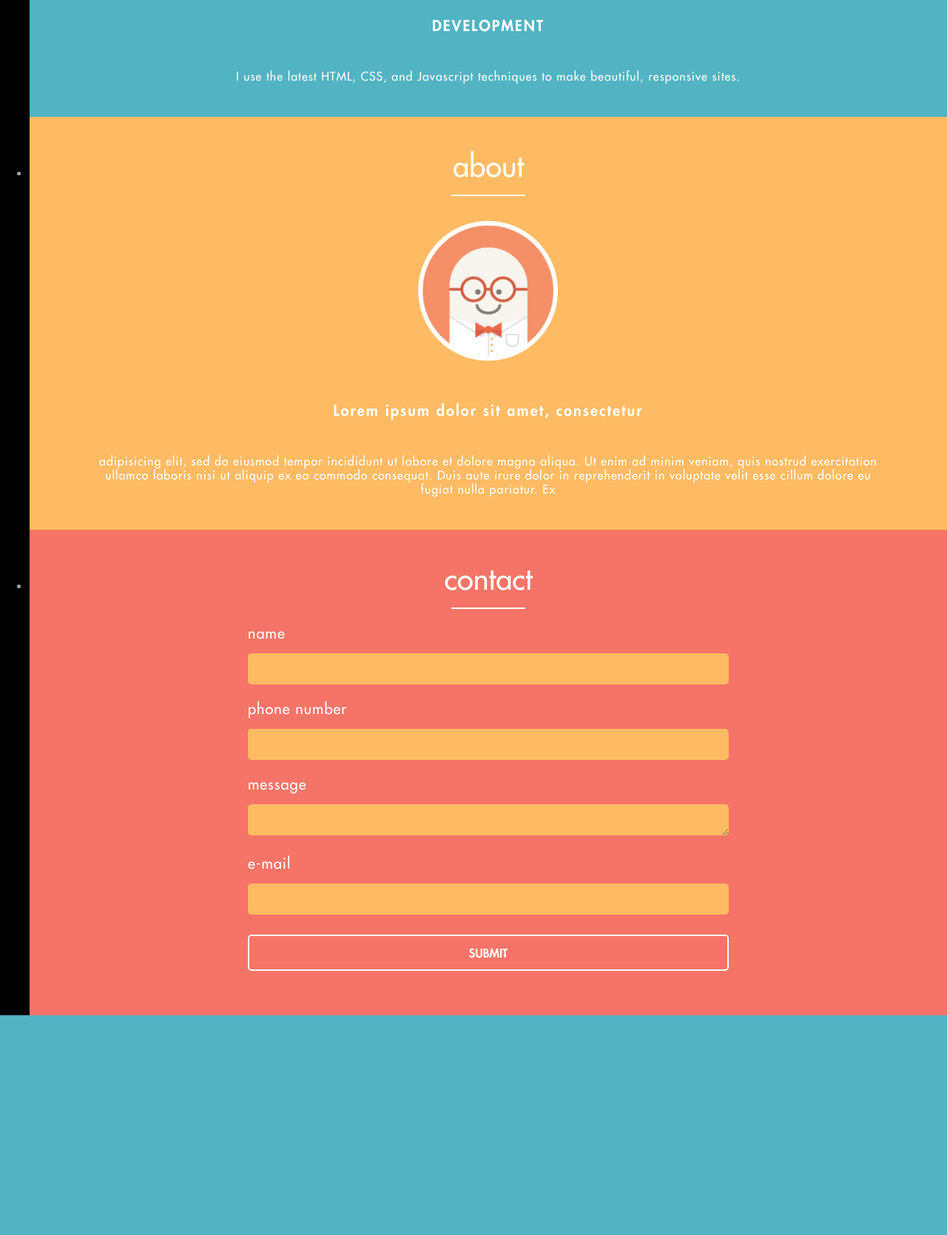
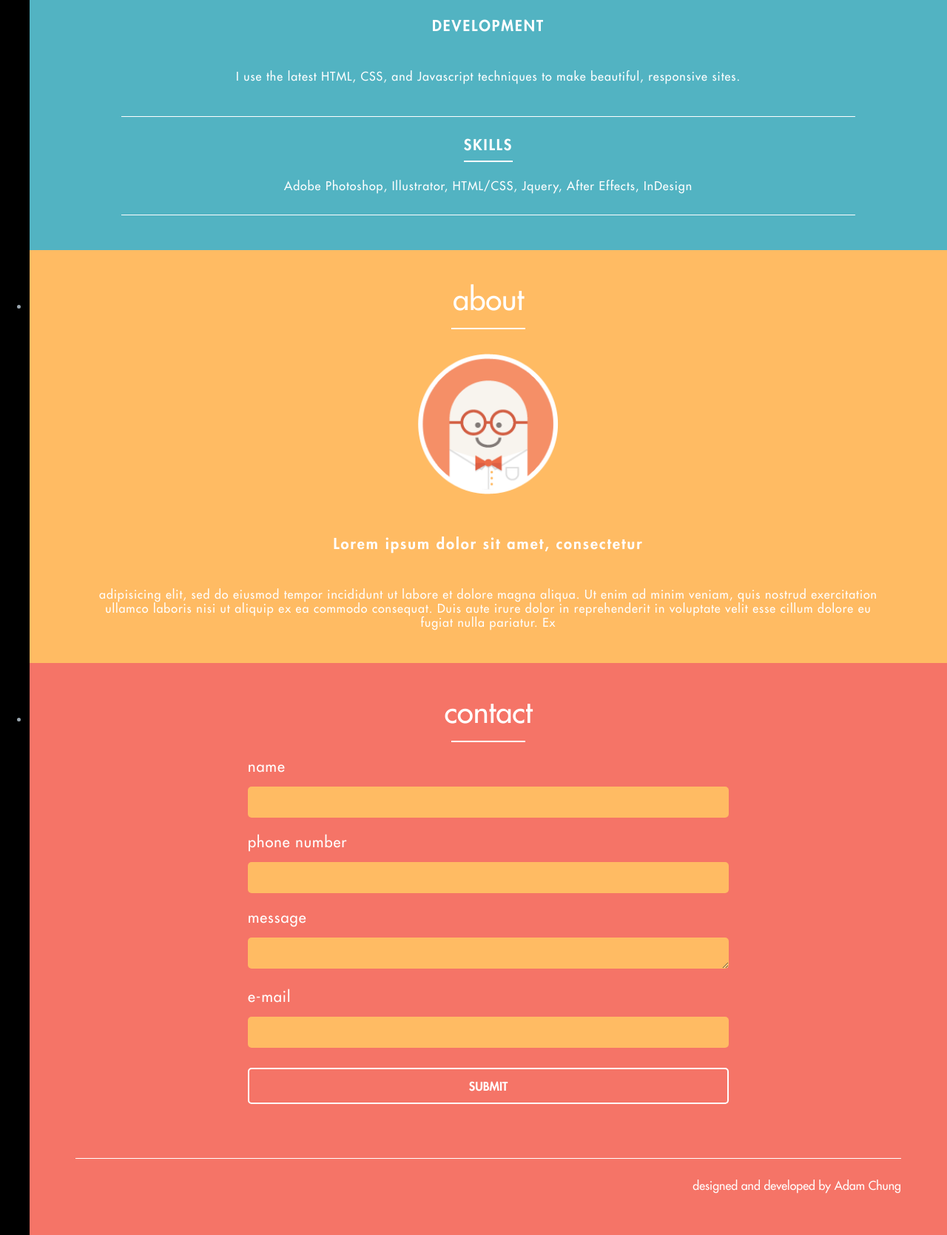
Before and after one commit to adamchung1990/portfolio-site, a PHP site: page / in a window 1280 px wide. Shown: the part 1526-3195 px from the top of the page at 74% size. Before the commit the page ends 2898 px from the top, so only its background shows below. Run offline with PHP 8.4, Linux system fonts and the light colour scheme; some libraries are stand-ins or nearby versions.

Commit message:
Nav removed general content added

```diff
--- a/css/style.css
+++ b/css/style.css
@@ -270,7 +270,7 @@ nav li a {
 	margin:0 auto;
 	margin-top:5px;
 
-	-webkit-animation:shadow 1.3s infinite;
+	-webkit-animation:shadow 1s infinite;
 }
 
 @-webkit-keyframes shadow {
@@ -282,7 +282,7 @@ nav li a {
 
 .bounce {
   position:relative;
-  -webkit-animation:bounce 1.3s infinite;
+  -webkit-animation:bounce 1s infinite;
 }
 
 @-webkit-keyframes bounce {
@@ -362,6 +362,24 @@ nav li a {
 	padding-bottom: 5px;
 }
 
+.skills {
+	border-top: 1px solid white;
+	border-bottom: 1px solid white;
+	width: 80%;
+	display: block;
+	margin: 39px auto 7px;
+	padding: 24px 0px;
+}
+
+#skills-title {
+	display: table;
+	border-bottom: 2px solid white;
+	margin: 0 auto 23px;
+	padding-bottom: 8px;
+}
+
+#skills-content {width:100%;}
+
 /* ABOUT */
 
 .about {
@@ -439,6 +457,20 @@ input:focus, textarea:focus {
 }
 
 
+
+/* FOOTER */
+.footer {
+	border-top: 1px solid white;
+	width: 90%;
+	display: block;
+	margin: 53px auto 0px;
+	padding-top: 10px;
+
+}
+
+.footer p{
+	text-align: right;
+}
 
 
 @media only screen and (min-width: 600px) {
@@ -535,7 +567,6 @@ input:focus, textarea:focus {
 
 header {
 	z-index: 2;
-	position: fixed;
 	top: 0;
 	right: 0;
 	left: 0;
--- a/index.html
+++ b/index.html
@@ -37,9 +37,7 @@
 <!-- navigation -->
 
 	<header class="slide">     <!--	Add "slideRight" class to items that move right when viewing Nav Drawer  -->
-		<div id="nav-background">
-			<img class="home-icon" src="img/home-icon.png" />
-		</div>
+
 		<ul id="navToggle" class="burger slide">    <!--	Add "slideRight" class to items that move right when viewing Nav Drawer  -->
 			<li></li><li></li><li></li>
 		</ul>
@@ -114,6 +112,11 @@
 				<p class="section-title">DEVELOPMENT</p>
 				<p class="section-content">I use the latest HTML, CSS, and Javascript techniques to make beautiful, responsive sites. </p>
 
+				<div class="skills">
+				<p class="section-title" id="skills-title">SKILLS</p>
+				<p class="section-content">Adobe Photoshop, Illustrator, HTML/CSS, Jquery, After Effects, InDesign</p>
+				</div>
+
 
 			</li>
 
@@ -149,6 +152,10 @@
 				    <input id="submit" name="submit" type="submit" value="SUBMIT">
 
 				</form>
+				</div>
+
+				<div class="footer">
+				<p>designed and developed by Adam Chung</p>
 				</div>
 			</li>
 
```
